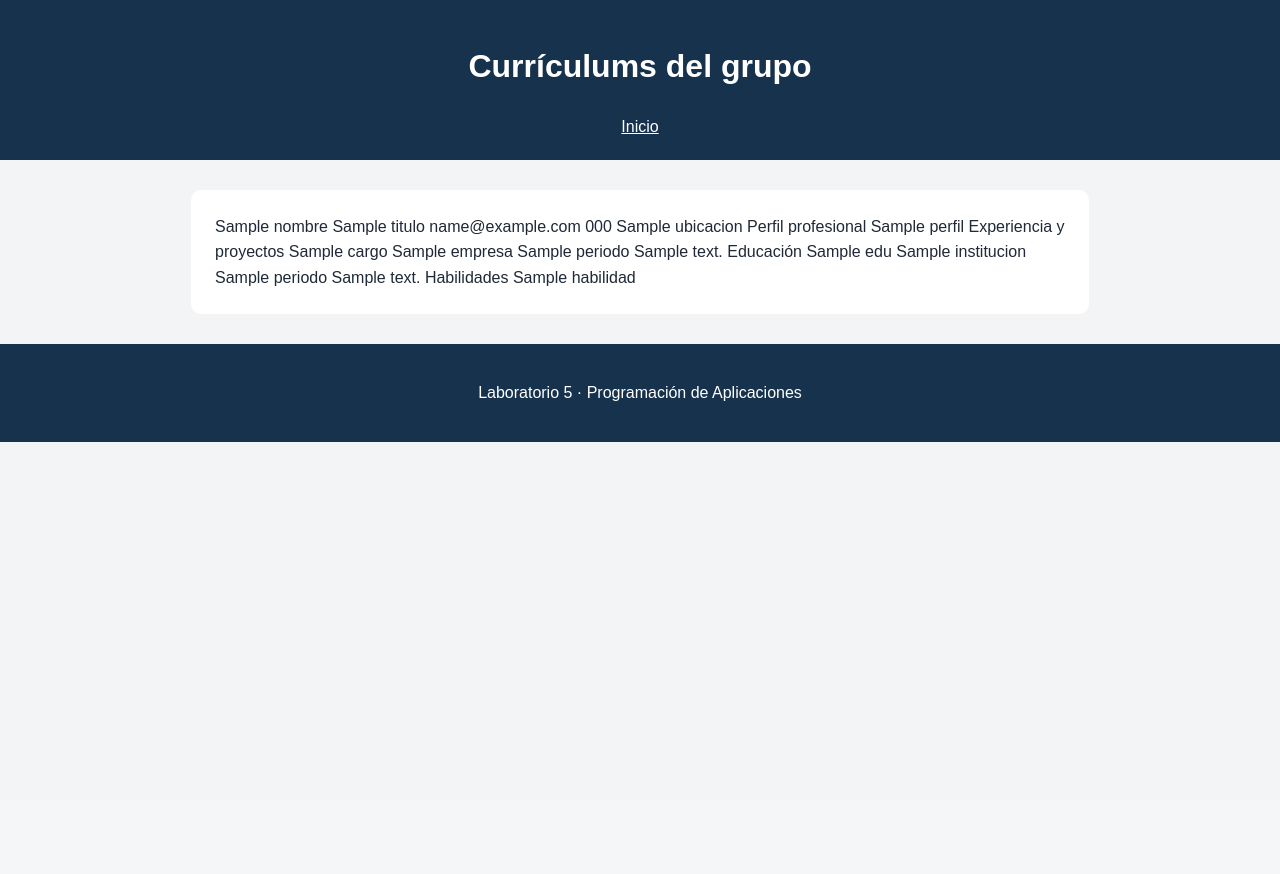
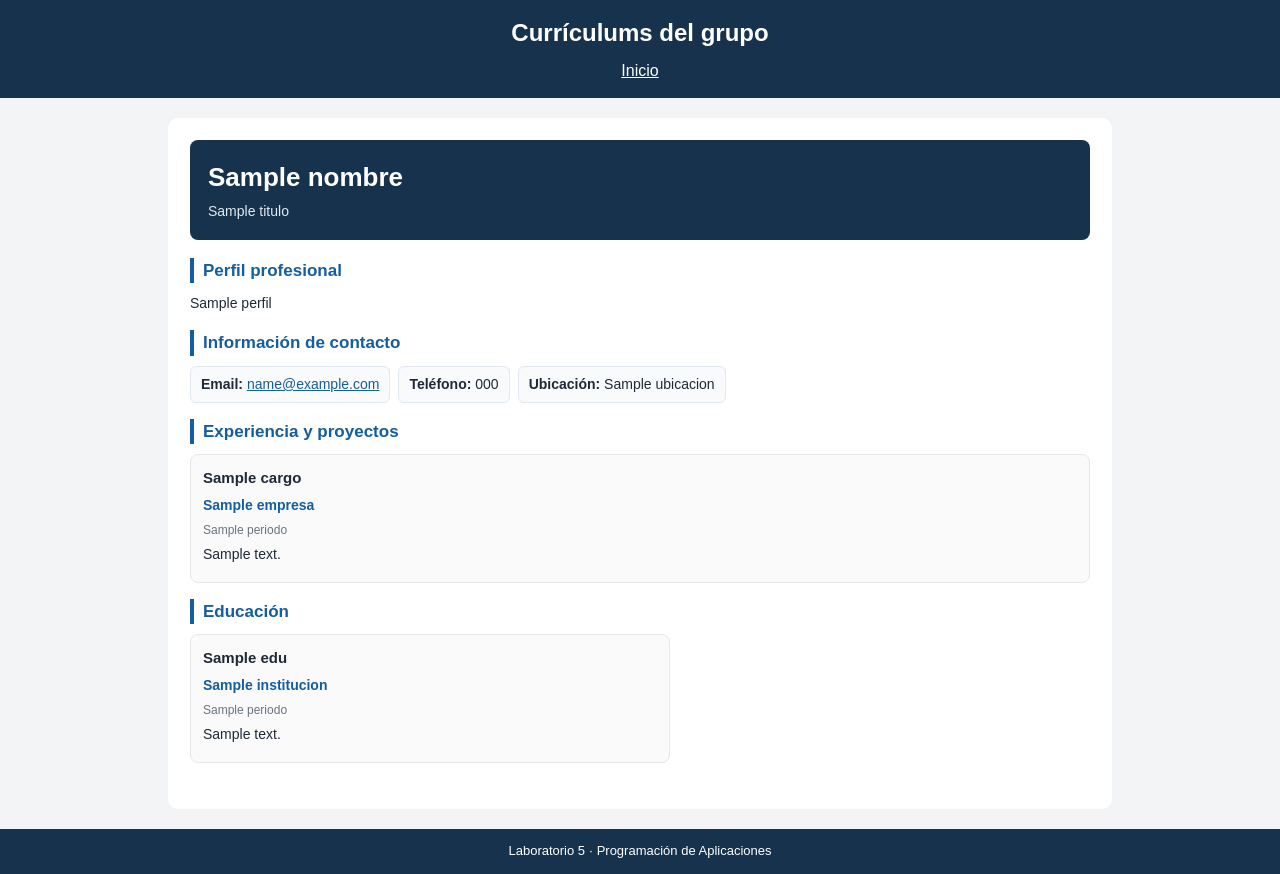
Before and after one commit to javocccc/LabDjango, a Django app: template sitio_cv/templates/cv/cv_javier.html in a window 1280 px wide. Before the commit the page ends 442 px from the top, so only its background shows below. Run offline with Django 5.2, Linux system fonts and the light colour scheme; the template is opened without the code that fills it: most values are stand-ins (such as "Sample title", 1, 10 or a date in 2020).

Commit message:
Ordeno el diseño de mi CV con secciones y tarjetas

```diff
--- a/sitio_cv/templates/cv/cv_javier.html
+++ b/sitio_cv/templates/cv/cv_javier.html
@@ -1,39 +1,223 @@
-{% extends "base.html" %} {% block title %}CV de {{ nombre }}{% endblock %} {% block content %}
-{{ nombre }}
-{{ titulo }}
+{% extends "base.html" %}
 
+{% block title %}CV de {{ nombre }}{% endblock %}
+
+{% block content %}
+<style>
+    body > header {
+        padding: 14px;
+    }
+
+    body > header h1 {
+        margin: 0 0 6px;
+        font-size: 24px;
+    }
+
+    main {
+        max-width: 900px;
+        margin: 20px auto;
+        padding: 22px;
+    }
+
+    body > footer {
+        padding: 12px;
+    }
+
+    body > footer p {
+        margin: 0;
+        font-size: 13px;
+    }
+
+    .cv-javier {
+        color: #1f2937;
+        font-size: 14px;
+        line-height: 1.5;
+    }
+
+    .cv-javier .presentacion {
+        background: #17324d;
+        color: white;
+        padding: 18px;
+        border-radius: 8px;
+        margin-bottom: 18px;
+    }
+
+    .cv-javier .presentacion h2 {
+        margin: 0 0 4px;
+        font-size: 26px;
+        color: white;
+    }
+
+    .cv-javier .presentacion p {
+        margin: 0;
+        color: #e2e8f0;
+    }
+
+    .cv-javier section {
+        margin-bottom: 16px;
+    }
+
+    .cv-javier h3 {
+        margin: 0 0 10px;
+        border-left: 4px solid #145da0;
+        padding-left: 9px;
+        color: #145da0;
+        font-size: 17px;
+    }
+
+    .cv-javier p {
+        margin: 5px 0;
+    }
+
+    .cv-javier .contactos {
+        display: flex;
+        flex-wrap: wrap;
+        gap: 8px;
+        padding: 0;
+        margin: 0;
+        list-style: none;
+    }
+
+    .cv-javier .contactos li {
+        background: #f8fafc;
+        border: 1px solid #e2e8f0;
+        border-radius: 6px;
+        padding: 7px 10px;
+        overflow-wrap: anywhere;
+    }
+
+    .cv-javier .tarjeta {
+        background: #fafafa;
+        border: 1px solid #e5e7eb;
+        border-radius: 8px;
+        padding: 12px;
+        margin-bottom: 8px;
+    }
+
+    .cv-javier .tarjeta h4 {
+        margin: 0 0 4px;
+        font-size: 15px;
+    }
+
+    .cv-javier .institucion {
+        color: #145da0;
+        font-weight: bold;
+    }
+
+    .cv-javier .periodo {
+        color: #6b7280;
+        font-size: 12px;
+    }
+
+    .cv-javier .columnas {
+        display: grid;
+        grid-template-columns: 1.2fr 1fr;
+        gap: 20px;
+    }
+
+    .cv-javier .columnas > section {
+        min-width: 0;
+    }
+
+    .cv-javier .habilidades {
+        display: flex;
+        flex-wrap: wrap;
+        gap: 7px;
+        padding: 0;
+        margin: 0;
+        list-style: none;
+    }
+
+    .cv-javier .habilidades li {
+        background: #e0f2fe;
+        color: #0369a1;
+        padding: 5px 10px;
+        border-radius: 16px;
+        font-size: 13px;
+    }
+
+    @media (max-width: 650px) {
+        main {
+            margin: 12px;
+            padding: 16px;
+        }
+
+        .cv-javier .columnas {
+            grid-template-columns: 1fr;
+            gap: 0;
+        }
+    }
+</style>
+
+<article class="cv-javier">
+    <div class="presentacion">
+        <h2>{{ nombre }}</h2>
+        <p>{{ titulo }}</p>
+    </div>
+
+    <section>
+        <h3>Perfil profesional</h3>
+        <p>{{ perfil }}</p>
+    </section>
+
+    <section>
+        <h3>Información de contacto</h3>
+
+        <ul class="contactos">
             {% if contacto.email %}
+                <li>
+                    <strong>Email:</strong>
+                    <a href="mailto:{{ contacto.email }}">
                         {{ contacto.email }}
-{% endif %} {% if contacto.telefono %}
+                    </a>
+                </li>
+            {% endif %}
+
+            {% if contacto.telefono %}
+                <li>
+                    <strong>Teléfono:</strong>
                     {{ contacto.telefono }}
-{% endif %} {% if contacto.ubicacion %}
+                </li>
+            {% endif %}
+
+            {% if contacto.ubicacion %}
+                <li>
+                    <strong>Ubicación:</strong>
                     {{ contacto.ubicacion }}
-{% endif %} {% if sitio_web %}
-CV completo
+                </li>
             {% endif %}
-Perfil profesional
-{{ perfil }}
+        </ul>
+    </section>
 
-Experiencia y proyectos
+    <section>
+        <h3>Experiencia y proyectos</h3>
+
         {% for exp in experiencia %}
-{{ exp.cargo }}
-{{ exp.empresa }}
-{{ exp.periodo }}
-{{ exp.descripcion }}
+            <div class="tarjeta">
+                <h4>{{ exp.cargo }}</h4>
+                <p class="institucion">{{ exp.empresa }}</p>
+                <p class="periodo">{{ exp.periodo }}</p>
+                <p>{{ exp.descripcion }}</p>
+            </div>
+        {% endfor %}
+    </section>
 
+    <div class="columnas">
+        <section>
+            <h3>Educación</h3>
+
+            {% for edu in educacion %}
+                <div class="tarjeta">
+                    <h4>{{ edu.titulo }}</h4>
+                    <p class="institucion">{{ edu.institucion }}</p>
+                    <p class="periodo">{{ edu.periodo }}</p>
+
+                    {% if edu.descripcion %}
+                        <p>{{ edu.descripcion }}</p>
+                    {% endif %}
+                </div>
             {% endfor %}
-Educación
-{% for edu in educacion %}
-{{ edu.titulo }}
-{{ edu.institucion }}
-{{ edu.periodo }}
-{% if edu.descripcion %}
-{{ edu.descripcion }}
-
-{% endif %}
-{% endfor %}
-Habilidades
-{% for habilidad in habilidades %}
-{{ habilidad }}
-{% endfor %}
+        </section>
+    </div>
+</article>
 {% endblock %}
```
Lines whose indentation alone changed are shown as unchanged.
